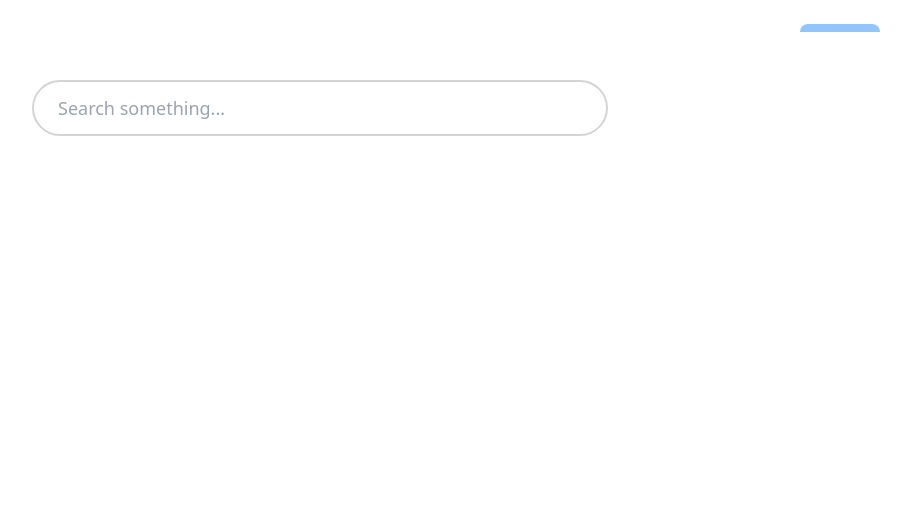
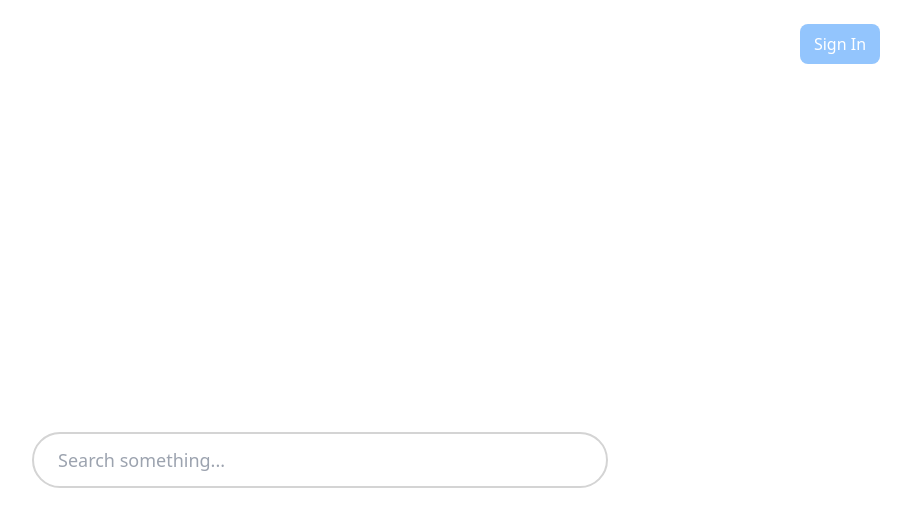
Before and after one commit to RokuFSD/gugul-searchv2, a React (Vite) app: page / in a window 1280 px wide. Shown: the top 526 px of the page, without its empty margins (320-1231 px from the left). Built offline with nearby package versions, Linux system fonts and the light colour scheme; no server answers; what @reactivex/rxjs would draw is missing.

Commit message:
Fixed logo design when there is no searched value

```diff
--- a/src/components/favorites/ProfileWrapper.tsx
+++ b/src/components/favorites/ProfileWrapper.tsx
@@ -1,21 +1,20 @@
-/* eslint-disable */
 import React, { cloneElement, ReactElement, ReactNode } from "react";
+import { motion } from "framer-motion";
 import { useAppDispatch } from "../../redux/hooks/store";
 import {
   addFavorite,
   removeFavorite
 } from "../../redux/features/auth/authSlice";
-import { motion } from "framer-motion";
 import { GifSearch } from "../../services/Gifs";
 import UserService from "../../services/User";
 import useMediaQuery from "../../hooks/useMediaQuery";
+import classSelector from "../../utils/classSelector";
 
 type ProfileWrapperProps = {
   item?: GifSearch;
   children: ReactNode;
 };
 
-function wrapperClass(type: "desktop" | "mobile") {
 const baseClass = [
   "justify-end",
   "flex",
@@ -24,7 +23,7 @@ function wrapperClass(type: "desktop" | "mobile") {
   "bg-opacity-80"
 ];
 
-  const variants = {
+const classVariants = {
   desktop: [
     "left-full",
     "rounded-r-full",
@@ -38,8 +37,6 @@ function wrapperClass(type: "desktop" | "mobile") {
     "rounded-full"
   ]
 };
-  return baseClass.concat(variants[type]).join(" ");
-}
 
 function ProfileWrapper({ item, children }: ProfileWrapperProps) {
   const dispatch = useAppDispatch();
@@ -52,6 +49,8 @@ function ProfileWrapper({ item, children }: ProfileWrapperProps) {
       x: -100
     }
   } : undefined;
+
+  const classes = classSelector(baseClass, classVariants);
 
   async function handleClick() {
     const id = item?.id || item?.title;
@@ -78,7 +77,7 @@ function ProfileWrapper({ item, children }: ProfileWrapperProps) {
       <motion.button
         type="button"
         onClick={handleClick}
-        className={wrapperClass(isMobile ? "mobile" : "desktop")}
+        className={classes(isMobile ? "mobile" : "desktop")}
         title="Remove from favorites"
         variants={variants}
         whileFocus={{
@@ -106,6 +105,6 @@ function ProfileWrapper({ item, children }: ProfileWrapperProps) {
       </motion.button>
     </motion.div>
   );
-};
+}
 
 export default ProfileWrapper;
--- a/src/components/header/Header.tsx
+++ b/src/components/header/Header.tsx
@@ -1,6 +1,5 @@
 import React, { memo, ReactNode } from "react";
 import UserCard from "../cards/UserCard";
-import Logo from "./Logo";
 
 type HeaderProps = {
   children: ReactNode;
@@ -8,12 +7,13 @@ type HeaderProps = {
 };
 
 function Header({ children, triggeredSearch }: HeaderProps) {
+  // TODO: SearchContainer and Header needs to be okay when there is no search
   return (
     <div
       className={`w-full flex flex-wrap px-2 overflow-hidden md:gap-4 xl:px-52 relative ${
         triggeredSearch
           ? "mx-auto h-60 lg:m-0 lg:pl-10 border-b border-b-blue-300 shadow-md justify-end md:justify-start pt-2 md:h-44"
-          : "p-4 justify-end"
+          : "p-4 justify-end h-20"
       }`}
     >
       {children}
--- a/src/components/header/Logo.tsx
+++ b/src/components/header/Logo.tsx
@@ -1,8 +1,27 @@
 import React from "react";
+import classSelector from "../../utils/classSelector";
 
-function Logo() {
+type LogoProps = {
+  triggeredSearch: boolean;
+}
+
+const baseLogoStyles = [
+  "logo"
+];
+
+const variants = {
+  searched: [
+    "top-0",
+    "md:absolute",
+    "xl:top-[unset]",
+    "xl:left-0"
+  ]
+};
+
+function Logo({ triggeredSearch }: LogoProps) {
+  const classes = classSelector(baseLogoStyles, variants);
   return (
-    <h2 className="logo">Gugul</h2>
+    <h2 className={classes(triggeredSearch ? "searched" : "")}>Gugul</h2>
   );
 }
 
--- a/src/components/results/aside/AsideSection.tsx
+++ b/src/components/results/aside/AsideSection.tsx
@@ -26,7 +26,6 @@ const variants = {
 };
 
 function AsideSection({ data }: AsideSectionProps) {
-  console.log(data);
   const [dataState, setDataState] = useState<"closed" | "open">("closed");
   const {
     header_images: headerImages,
--- a/src/components/search/SearchContainer.tsx
+++ b/src/components/search/SearchContainer.tsx
@@ -34,8 +34,8 @@ function SearchContainer({ triggeredSearch }: SearchContainerProps) {
 
   return (
     <div
-      className="order-2 flex w-full basis-full items-center flex-col md:pt-12 md:items-start">
-      <Logo />
+      className={`order-2 flex w-full basis-full items-center flex-col md:pt-12 md:items-start ${!triggeredSearch && "absolute top-1/2 -translate-y-1/2 md:items-center"}`}>
+      <Logo triggeredSearch={triggeredSearch} />
       <form
         onSubmit={handleSubmit}
         name="search"
--- a/src/index.css
+++ b/src/index.css
@@ -89,18 +89,4 @@
     font-size: xxx-large;
     font-family: 'Julius Sans One', sans-serif;
   }
-
-  @media screen and (min-width: 762px) and (max-width: 1200px) {
-    .logo {
-      position: absolute;
-      top: 0;
-    }
-  }
-
-  @media screen and (min-width: 1200px) {
-    .logo {
-      position: absolute;
-      left: 0;
-    }
-  }
 }
--- /dev/null
+++ b/src/utils/classSelector.ts
@@ -0,0 +1,5 @@
+function classSelector(base: string[], variants: { [key: string]: string[] }) {
+  return (variant: keyof typeof variants) => base.concat(variants[variant]).join(" ");
+}
+
+export default classSelector
```
Lines whose indentation alone changed are shown as unchanged.
